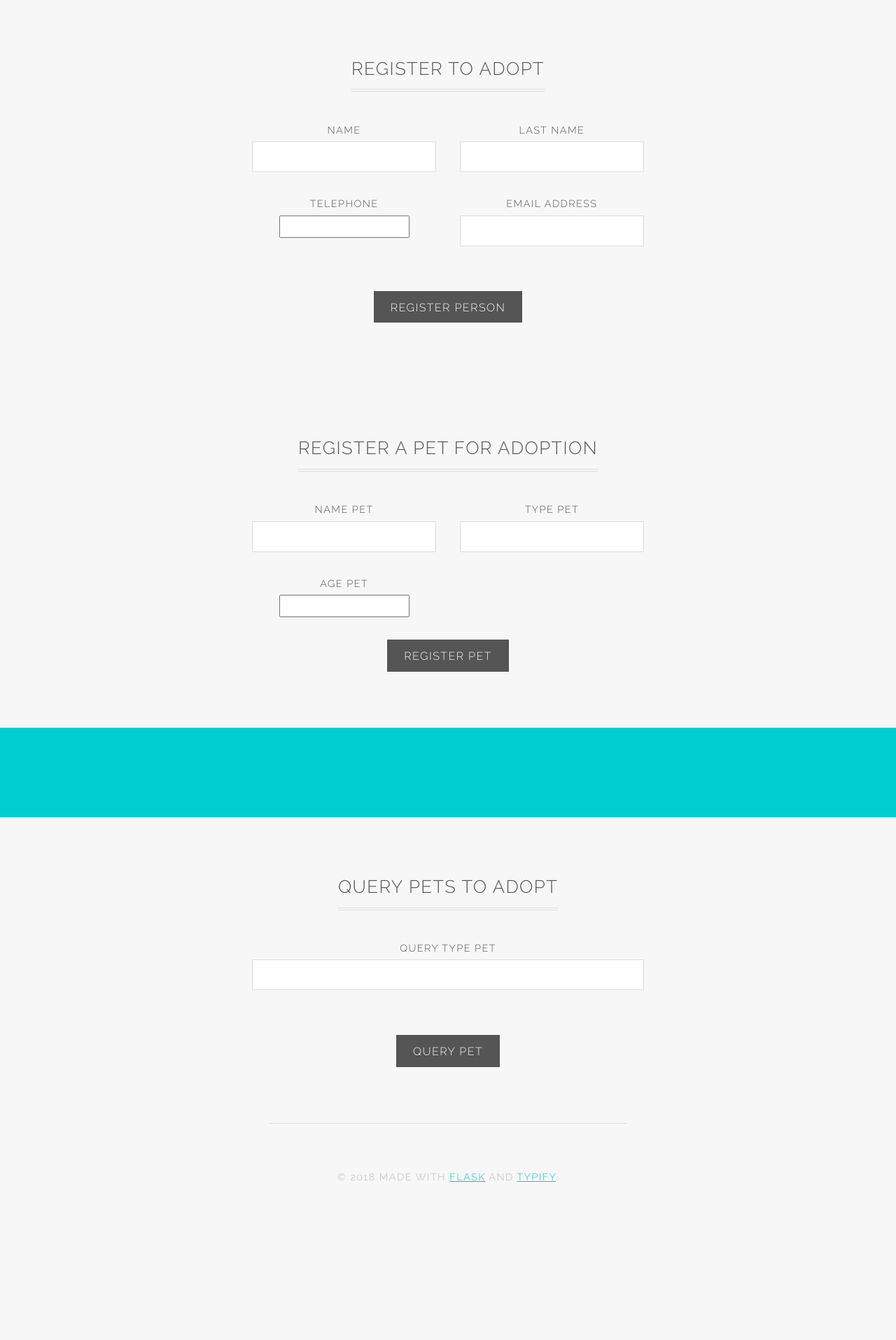
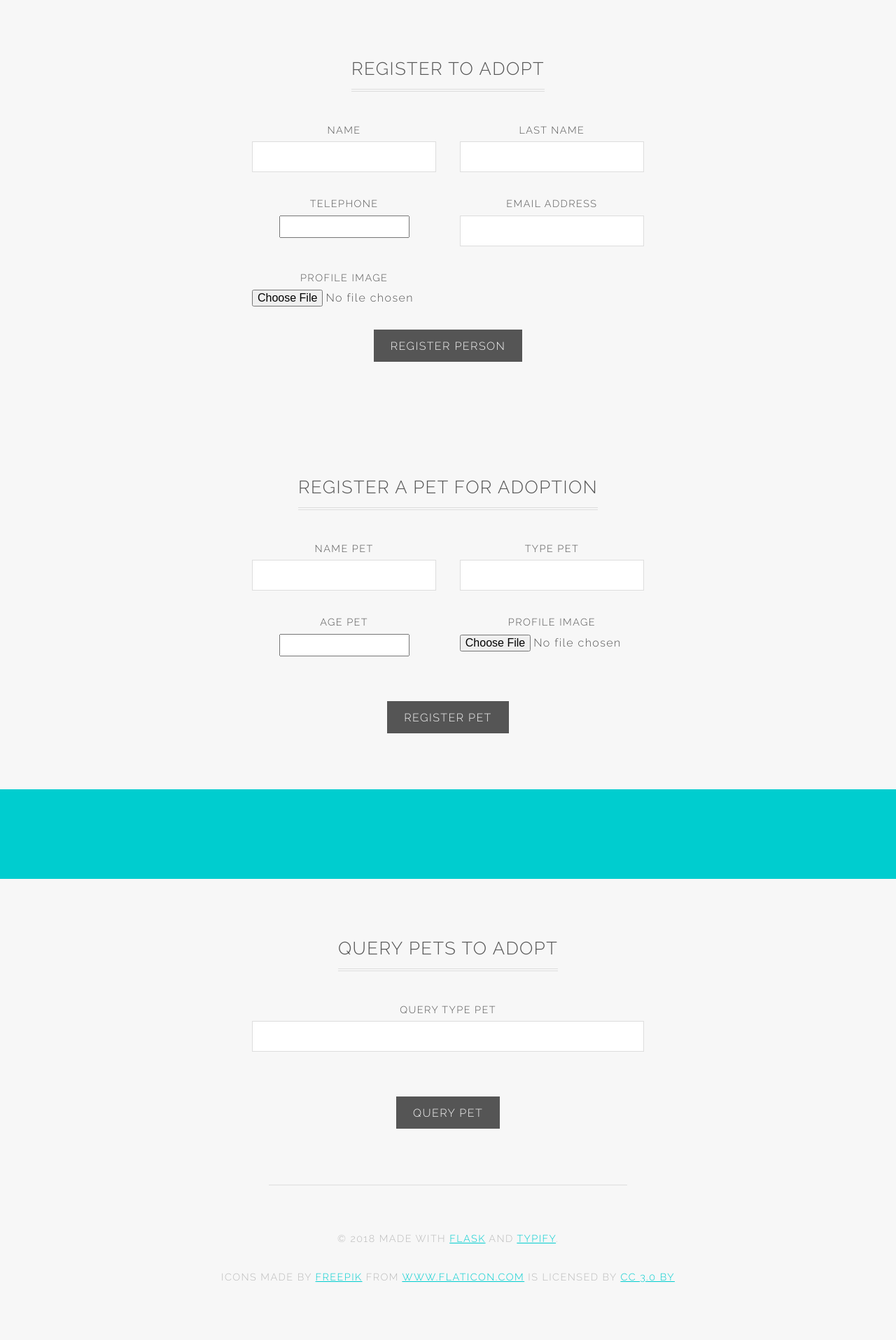
Before and after one commit to bareke/pet_flask, a Flask app: page / in a window 1280 px wide. Shown: the part 496-2411 px from the top of the page at 70% size. Before the commit the page ends 2185 px from the top, so only its background shows below. Run offline with Flask 2, Linux system fonts and the light colour scheme; some libraries are stand-ins or nearby versions.

Commit message:
Implemented the profile images to pets and people
Ahora las mascotas y personas tienen asociadas una imagen de perfil
tanto personalizadas como por defecto en el momento de su creación.
Los formularios, modelos y templates fueron modificados para soportar
el envio y visulizado de imagene de perfil.

Los test front-end y back-end ahora se pueden ejecutar directamente,
reconocen el paquete app.

```diff
--- a/app/forms/forms.py
+++ b/app/forms/forms.py
@@ -2,6 +2,8 @@ from wtforms import Form, StringField, TextField
 from wtforms import HiddenField, IntegerField, BooleanField
 from wtforms.validators import Required, Length, DataRequired, Email
 from wtforms.fields.html5 import EmailField
+from flask_wtf.file import FileField, FileAllowed, FileRequired
+from app.app import images
 
 # Create your forms
 
@@ -30,7 +32,10 @@ class PersonForm(Form):
                             validators=[DataRequired(message = 'Required email'),
                                         Email(message = 'Enter a valid email'),
                                         ])
-    #name_person_img = StringField(validators = [Length(min = 1)])
+    profile_img = FileField('Profile image',
+                            validators=[#FileRequired(message = 'Required image'),
+                                        FileAllowed(images, 'Images only')
+                                        ])
 
 
 class PetForm(Form):
@@ -48,7 +53,10 @@ class PetForm(Form):
                             'Age pet',
                             validators=[DataRequired('Required age'),
                                         ])
-    #name_pet_img = StringField(validators = [Length(min = 1)])
+    profile_img = FileField('Profile image',
+                            validators=[#FileRequired(message = 'Required image'),
+                                        FileAllowed(images, 'Images only')
+                                        ])
 
 
 class QueryPetForm(Form):
--- a/app/templates/base.html
+++ b/app/templates/base.html
@@ -26,6 +26,9 @@
 				<div class="copyright">
 					&copy; 2018 made with <a href="http://flask.pocoo.org/">Flask</a> and <a href="https://templated.co/typify"> Typify</a>.
 				</div>
+				<div class="copyright">
+					Icons made by <a href="http://www.freepik.com" title="Freepik">Freepik</a> from <a href="https://www.flaticon.com/" title="Flaticon">www.flaticon.com</a> is licensed by <a href="http://creativecommons.org/licenses/by/3.0/" title="Creative Commons BY 3.0" target="_blank">CC 3.0 BY</a>
+				</div>
 			</footer>
 
   	<!-- Scripts -->
--- a/app/templates/details_pet.html
+++ b/app/templates/details_pet.html
@@ -13,7 +13,7 @@
 
 			<div class="row">
 				<div class="4u 12u$(medium)">
-					<img src="{{ url_for('static', filename='images/pic02.jpg') }}" alt="img pet">
+					<img src="{{ pet.url_profile_img }}" alt="{{ pet.name_profile_img }}" style="width:250px;height:250px;">
 				</div>
 				<div class="4u 12u$(medium)">
 					<h4>Basic information</h4>
--- a/app/templates/index.html
+++ b/app/templates/index.html
@@ -37,10 +37,9 @@
 					<div class="form-control narrow">
 						{{ render_field(form_person.email_person) }}
 					</div>
-					<!-- <div class="form-control">
-						<label for="name">Image</label>
-						<input name="file" id="file" type="file">
-					</div> -->
+					<div class="form-control narrow">
+						{{ render_field(form_person.profile_img) }}
+					</div>
 					<div class="form-control narrow">
 						{{ form_person.honeypot }}
 					</div>
@@ -68,10 +67,9 @@
 					<div class="form-control narrow">
 						{{ render_field(form_pet.age_pet) }}
 					</div>
-					<!-- <div class="form-control">
-						<label for="name">Image</label>
-						<input name="file" id="file" type="file">
-					</div> -->
+					<div class="form-control narrow">
+						{{ render_field(form_pet.profile_img) }}
+					</div>
 					<div class="form-control narrow">
 						{{ form_pet.honeypot }}
 					</div>
--- a/app/views/views.py
+++ b/app/views/views.py
@@ -14,6 +14,7 @@ from app.forms.forms import QueryPetForm
 from app.forms.forms import AdoptPetForm
 from app.models.models import Person
 from app.models.models import Pet
+from app.app import images
 from app.app import db
 
 app_pet = Blueprint('app_pet', __name__)
@@ -25,12 +26,23 @@ def index():
     form_person = PersonForm(request.form)
     form_query_pet = QueryPetForm(request.form)
     if request.method == 'POST':
-        flash('Thanks for register.')
         if form_person.validate():
-            register_person(form_person)
+            flash('Thanks for register.')
+            if 'profile_img' in request.files:
+                name_img = images.save(request.files['profile_img'])
+                url_img = images.url(name_img)
+                register_person(form_person, name_img, url_img)
+            else:
+                register_person(form_person)
             return redirect(url_for('app_pet.registered'))
         elif form_pet.validate():
-            register_pet(form_pet)
+            flash('Thanks for register.')
+            if 'profile_img' in request.files:
+                name_img = images.save(request.files['profile_img'])
+                url_img = images.url(name_img)
+                register_pet(form_pet, name_img, url_img)
+            else:
+                register_pet(form_pet)
             return redirect(url_for('app_pet.registered'))
         elif form_query_pet.validate():
             query_type_pet = form_query_pet.query_type_pet.data
@@ -79,21 +91,39 @@ def person_adopt_pet(pet, person):
     db.session.add(pet)
     db.session.commit()
 
-def register_person(form_person):
+def register_person(form_person, name_img = None, url_img = None):
     person = Person(
                     name_person = form_person.name_person.data,
                     last_name_person = form_person.last_name_person.data,
                     telephone_person = form_person.telephone_person.data,
                     email_person = form_person.email_person.data,
                     )
+    if name_img and url_img:
+        person.name_profile_img = name_img
+        person.url_profile_img = url_img
+
     db.session.add(person)
     db.session.commit()
 
-def register_pet(form_pet):
+def register_pet(form_pet, name_img = None, url_img = None):
     pet = Pet(
             name_pet = form_pet.name_pet.data,
             type_pet = form_pet.type_pet.data,
             age_pet = form_pet.age_pet.data,
             )
+    if name_img and url_img:
+        pet.name_profile_img = name_img
+        pet.url_profile_img = url_img
+
+    else:
+        type_img_default = {
+            'Perro': ['dog_default.png', 'http://localhost:5000/static/profile_img/dog_default.png'],
+            'Gato': ['cat_default.png', 'http://localhost:5000/static/profile_img/cat_default.png'],
+        }
+        if pet.type_pet in type_img_default:
+            list = type_img_default[pet.type_pet]
+            pet.name_profile_img = list[0]
+            pet.url_profile_img = list[1]
+
     db.session.add(pet)
     db.session.commit()
```
Also changed, not shown: app/app.py (+7 -0 lines), app/config.py (+8 -1 lines), app/models/models.py (+6 -2 lines), restful/api.py (+9 -13 lines), tests/test_back_end.py (+4 -0 lines), tests/test_front_end.py (+2 -0 lines), README.md, app/static/profile_img/cat_default.png (added), app/static/profile_img/default.jpg (added), app/static/profile_img/dog_default.png (added).
